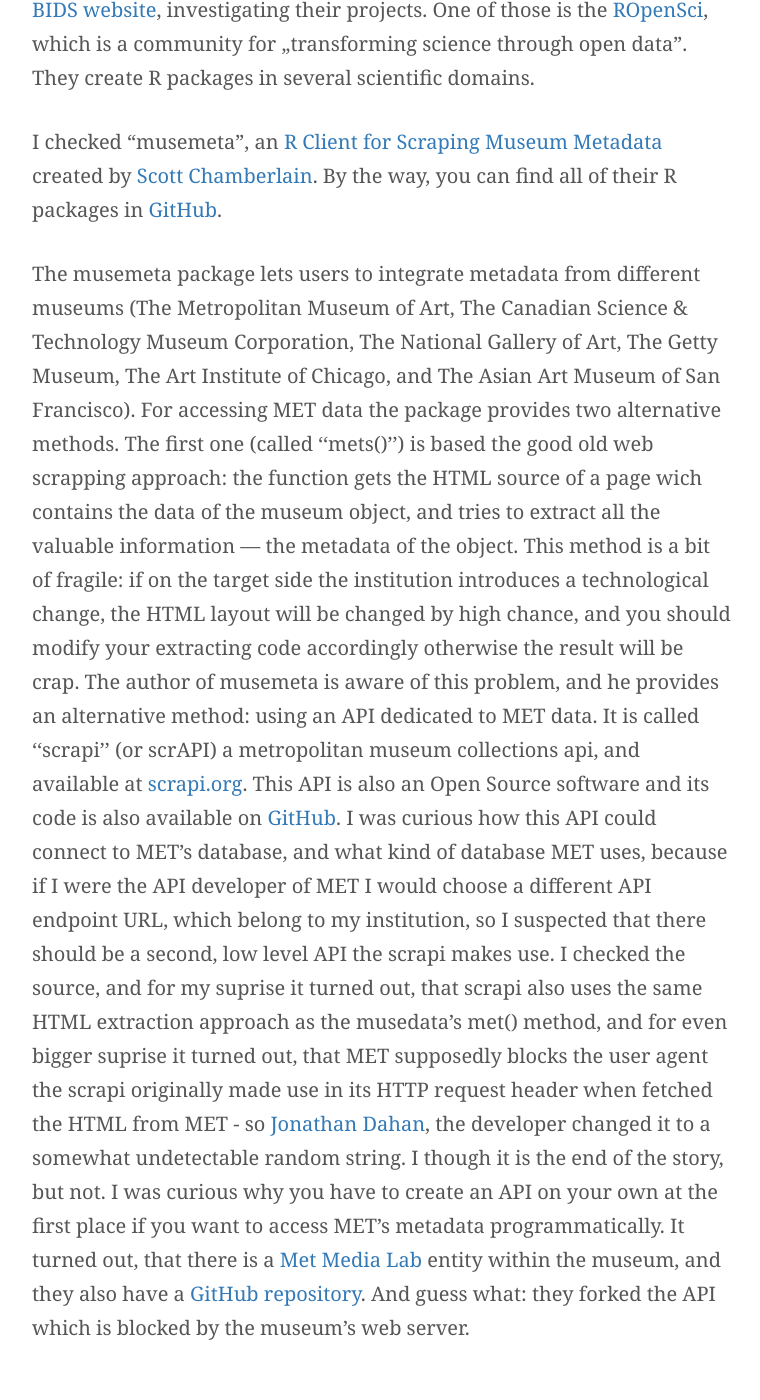
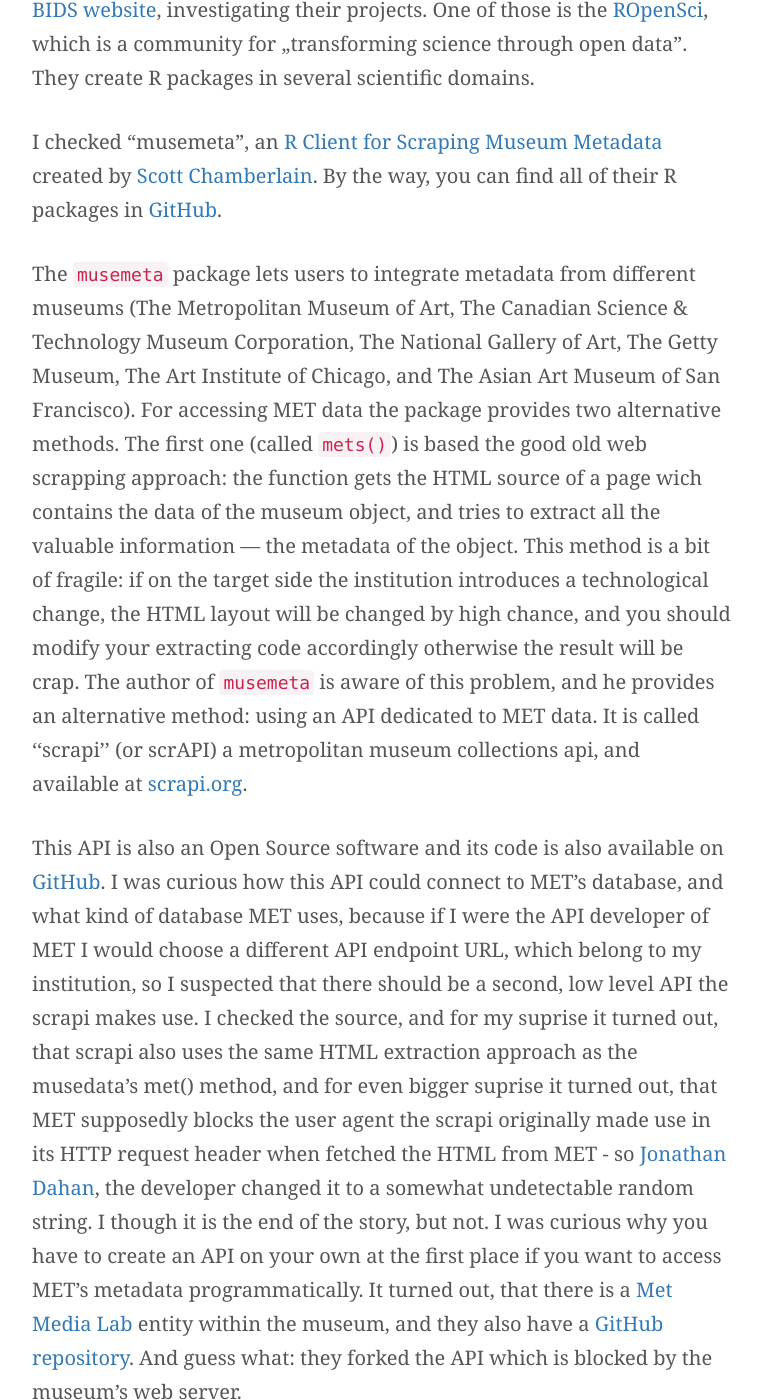
Before and after one commit to pkiraly/pkiraly.github.io, a Jekyll site: the page built from _posts/2015-10-25-The-strange-APIs-of-The-Metropolitan-Museum.md, in a window 1280 px wide and 1400 px high, scrolled down 877 px. Shown: the whole window, without its empty margins (258-1018 px from the left). Built offline with Jekyll 4.4.1, drawn with Linux system fonts in a browser that asks for light colours; nearby versions of some CDN libraries; some web fonts are replaced.

Commit message:
Update 2015-10-25-The-strange-APIs-of-The-Metropolitan-Museum.md

```diff
--- a/_posts/2015-10-25-The-strange-APIs-of-The-Metropolitan-Museum.md
+++ b/_posts/2015-10-25-The-strange-APIs-of-The-Metropolitan-Museum.md
@@ -5,7 +5,7 @@
 author:     "pkiraly"
 ---
 
-<img src="https://lh3.googleusercontent.com/-YADBvaC2hUQ/AAAAAAAAAAI/AAAAAAAAAEg/_fr6798_2Uo/photo.jpg" align="center" alt="Logo of the Metropolitan Museum of Art" width="250" height="250" style="width: 250px; height: 250px; text-align: center;"/>
+<img src="https://lh3.googleusercontent.com/-YADBvaC2hUQ/AAAAAAAAAAI/AAAAAAAAAEg/_fr6798_2Uo/photo.jpg" align="center" alt="Logo of the Metropolitan Museum of Art" width="250" height="250" style="width: 250px; height: 250px; text-align: center; margin-left: 30%; margin-right: 30%"/>
 
 Last Friday I heard a presentation of [Fernando Pérez](http://fperez.org/ "Fernando Pérez"), who is — among
 many other things — one of the founders of Berkeley Institute for Data Science (shortly BIDS).
@@ -20,17 +20,18 @@
 for Scraping Museum Metadata") created by [Scott Chamberlain](http://scottchamberlain.info/ "Scott Chamberlain").
 By the way, you can find all of their R packages in [GitHub](https://github.com/ropensci).
 
-The musemeta package lets users to integrate metadata from different museums (The Metropolitan Museum of Art,
+The `musemeta` package lets users to integrate metadata from different museums (The Metropolitan Museum of Art,
 The Canadian Science & Technology Museum Corporation, The National Gallery of Art, The Getty Museum, The Art
 Institute of Chicago, and The Asian Art Museum of San Francisco). For accessing MET data the package provides two
-alternative methods. The first one (called ''mets()'') is based the good old web scrapping approach: the function
+alternative methods. The first one (called `mets()`) is based the good old web scrapping approach: the function
 gets the HTML source of a page wich contains the data of the museum object, and tries to extract all the
 valuable information — the metadata of the object. This method is a bit of fragile: if on the target side
 the institution introduces a technological change, the HTML layout will be changed by high chance, and
-you should modify your extracting code accordingly otherwise the result will be crap. The author of musemeta
+you should modify your extracting code accordingly otherwise the result will be crap. The author of `musemeta`
 is aware of this problem, and he provides an alternative method: using an API dedicated to MET data. It is
 called ''scrapi'' (or scrAPI) a metropolitan museum collections api, and available at
 [scrapi.org](http://scrapi.org/ "scrapi.org").
+
 This API is also an Open Source software and its code is also available on
 [GitHub](https://github.com/jedahan/collections-api). I was curious how this API could connect to MET's database,
 and what kind of database MET uses, because if I were the API developer of MET I would choose a different API
```
